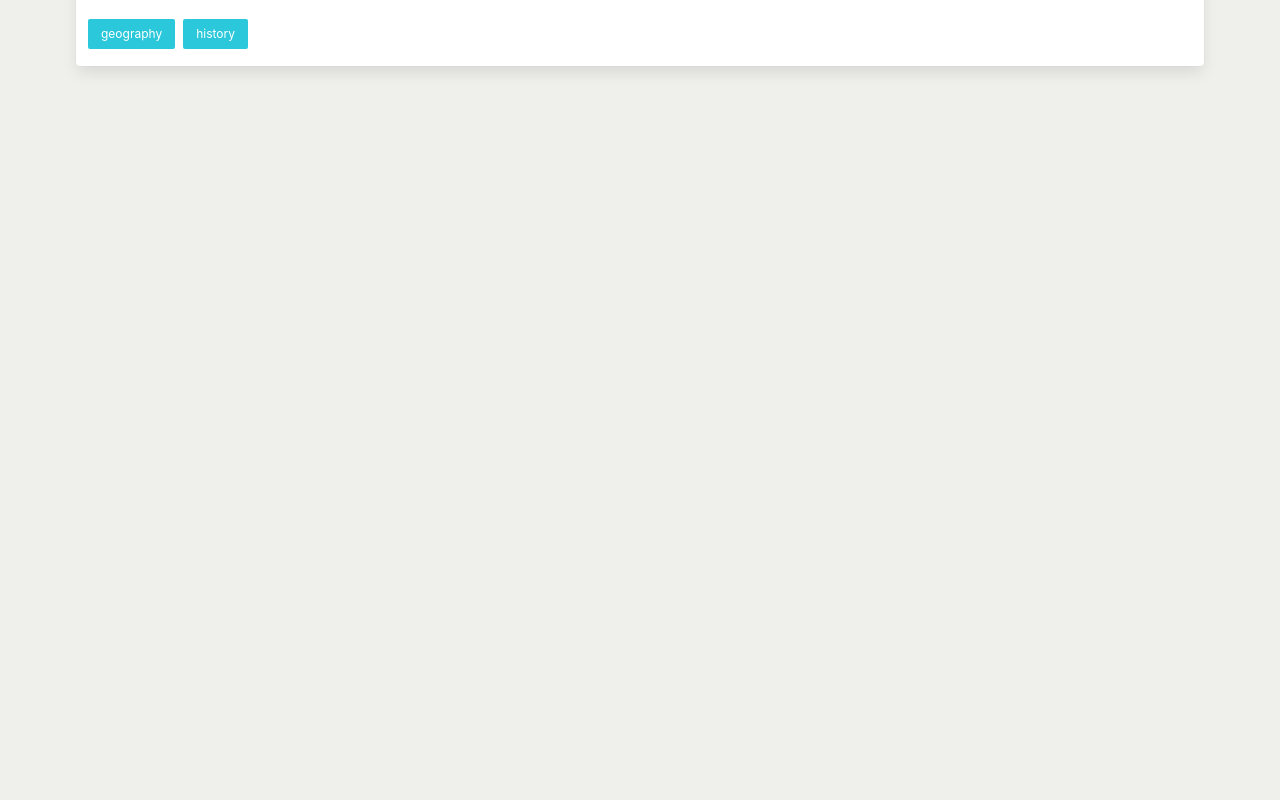
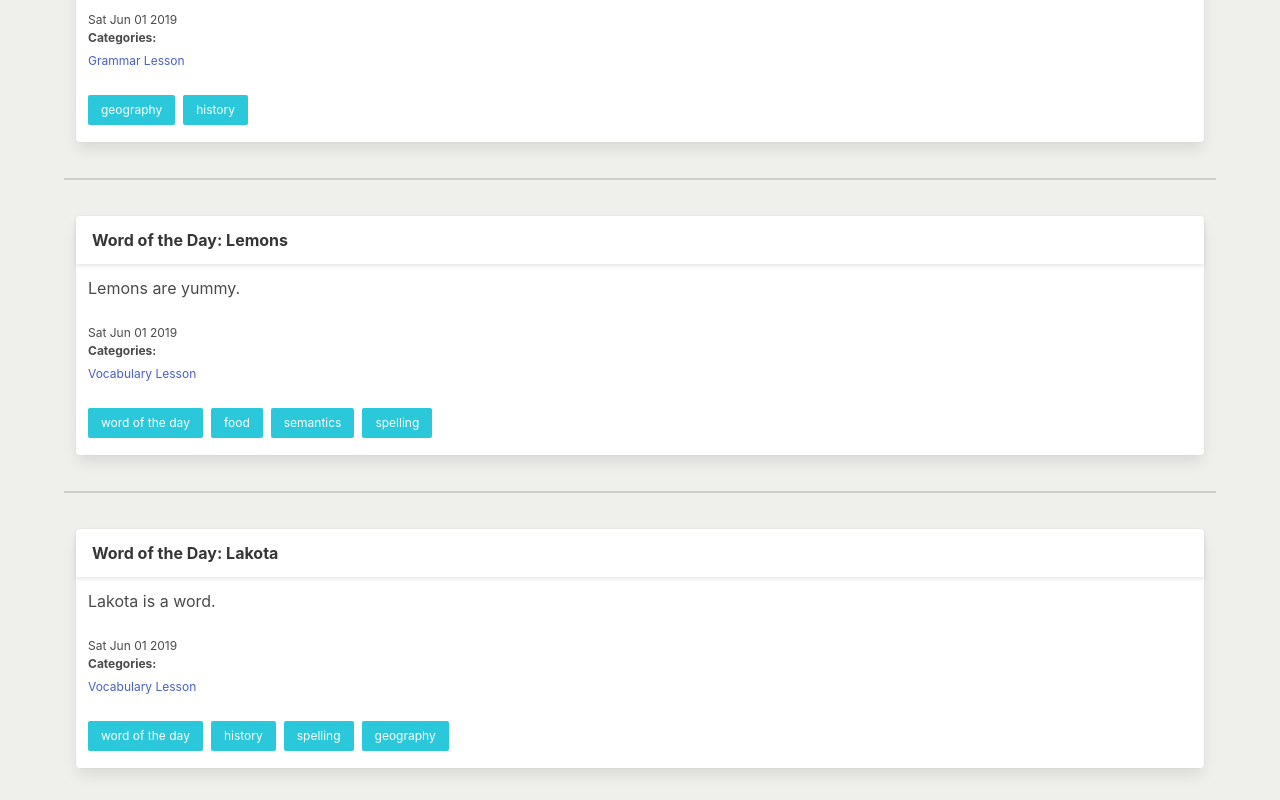
Before and after one commit to SunilRao01/Lakota-Language-Learning, a React (Create React App) app: page /posts in a window 1280 px wide. Shown: the part 1101-1901 px from the top of the page. Before the commit the page ends 1199 px from the top, so only its background shows below. Built offline with nearby package versions, Linux system fonts and the light colour scheme.

Commit message:
Implemented word of the day list, multiple search url queries for tags in filtered view

```diff
--- a/src/components/Home/Home.component.tsx
+++ b/src/components/Home/Home.component.tsx
@@ -1,4 +1,4 @@
-import React, {FC, useEffect} from 'react';
+import React, {FC, useEffect, useState} from 'react';
 import './Home.css'
 import {Post} from '../../redux/Posts/Posts.reducer';
 import {addPost, getPosts} from '../../redux/Posts/Posts.action';
@@ -23,13 +23,16 @@ interface HomeProps {
 type HomePropsWithActions = HomeProps & HomeActions
 
 const HomeComponent: FC<HomePropsWithActions> = props => {
+    const [wordOfTheDayPosts, setWordOfTheDayPosts] = useState<Post[]>([])
+
     useEffect(() => {
         props.getPosts()
+
+        setWordOfTheDayPosts(props.posts.filter(p => p.tags.includes('word of the day')))
     }, []);
 
     return (
         <div className='container'>
-
             <div className='columns is-centered'>
                 <div className='column is-narrow title-anim'>
                     <p className='title is-2'>Lakota Learning</p>
@@ -51,11 +54,12 @@ const HomeComponent: FC<HomePropsWithActions> = props => {
                 <div className='column'>
                     <div className='word-of-the-day-section'>
                         <h3 className='title is-3'>Word of the Day:</h3>
-                        <ul>
-                            <li>Word 1</li>
-                            <li>Word 2</li>
-                            <li>Word 3</li>
-                        </ul>
+                        {
+                            wordOfTheDayPosts.map((p: Post, i: number) =>
+                                <div key={i}>
+                                    <PostCard post={p} showTitleOnly={true}/>
+                                </div>)
+                        }
                     </div>
 
                     <div className='categories-section'>
--- a/src/components/PostCard/PostCard.component.tsx
+++ b/src/components/PostCard/PostCard.component.tsx
@@ -1,4 +1,4 @@
-import React, {FC} from 'react'
+import React, {FC, useEffect} from 'react'
 import {Post} from '../../redux/Posts/Posts.reducer'
 import {Link} from 'react-router-dom'
 import './PostCard.css'
@@ -7,10 +7,15 @@ import {Tag} from '../Tag/Tag.component'
 interface PostCardProps {
     post: Post,
     onClickTag?: (e: any) => void,
-    onClickCategory?: () => void
+    onClickCategory?: (e: string) => void,
+    showTitleOnly?: boolean
 }
 
 export const PostCard: FC<PostCardProps> = props => {
+    const clickFunction = (e: React.MouseEvent<HTMLAnchorElement, MouseEvent>, t: string) => {
+        e.preventDefault()
+    }
+
     return (
         <div className='column swing-in-top-bck is-full'>
             <div className='card'>
@@ -18,6 +23,7 @@ export const PostCard: FC<PostCardProps> = props => {
                     <Link to={`/post/${props.post.id}`}><p className='card-header-title'>{props.post.postTitle}</p>
                     </Link>
                 </header>
+                { !props.showTitleOnly &&
                     <div className='card-content'>
                         <div className='content'>
                             <div>{props.post.postContent}</div>
@@ -27,7 +33,8 @@ export const PostCard: FC<PostCardProps> = props => {
                             {
                                 Array.from(props.post.categories).map((c: string, i: number) => {
                                     return (<div key={i}>
-                                        <Link className='is-size-7' to={`/posts?categories=${c}`}>{`${c}`}</Link>
+                                        {props.onClickCategory &&
+                                        <a className='is-size-7' onClick={e => clickFunction(e, c)}>{`${c}`}</a>}
                                         {`${i < props.post.categories.length - 1 ? `, ` : ``}`}
                                     </div>)
                                 })
@@ -42,6 +49,7 @@ export const PostCard: FC<PostCardProps> = props => {
                             }
                         </div>
                     </div>
+                }
             </div>
         </div>
     )
--- a/src/components/TagView/FilteredPostsView.component.tsx
+++ b/src/components/TagView/FilteredPostsView.component.tsx
@@ -20,7 +20,11 @@ interface FilteredPostsViewActions {
     setFilterCategories: (newCategories: string[]) => void
 }
 
-type FilteredPostsViewProps = RouteComponentProps & FilteredPostsViewOwnProps & FilteredPostsViewActions & RouteComponentProps
+type FilteredPostsViewProps =
+    RouteComponentProps
+    & FilteredPostsViewOwnProps
+    & FilteredPostsViewActions
+    & RouteComponentProps
 
 const mapStateToProps = (state: RootState): FilteredPostsViewOwnProps => {
     return {
@@ -45,7 +49,6 @@ export const FilteredPostsViewComponent: FC<FilteredPostsViewProps> = props => {
             let result = true
 
             if (tags.length > 0) {
-                console.log('checking tags...')
                 tags.forEach(t => {
                     if (!p.tags.includes(t)) {
                         result = false
@@ -72,6 +75,7 @@ export const FilteredPostsViewComponent: FC<FilteredPostsViewProps> = props => {
         if (typeof tags === 'string') {
             tags = [tags]
         }
+        console.log(`tags form url: ${tags}`)
         tags && props.setFilterTags(tags)
 
         // Update filterState in store for categories
@@ -79,34 +83,67 @@ export const FilteredPostsViewComponent: FC<FilteredPostsViewProps> = props => {
         if (typeof categories === 'string') {
             categories = [categories]
         }
+        console.log(`cats form url: ${categories}`)
         categories && props.setFilterCategories(categories)
 
         // Update filtered posts in state
-        const fp = filterPostsByField(props.posts,tags,categories)
+        const fp = filterPostsByField(props.posts, tags, categories)
         setFilteredPosts(fp)
-    }, [props.filterTags, props.filterCategories])
+    }, [props.location.search]) // Call hook when any filter url query params change
 
     const addTagFilter = (tag: any) => {
-        props.history.push(`${props.history.location.search},${tag}`)
+        if (!props.filterTags.includes(tag)) {
+            if (props.filterTags.length === 0) {
+                let newUrl: string = props.location.pathname
+                newUrl += `&tags=${tag}`
+
+                props.history.push(newUrl)
+            } else if (props.filterTags.length === 1) {
+                let querystring: any = qs.parse(props.location.search, {arrayFormat: 'comma'})
+                console.log('current querystring', querystring)
+
+                props.history.push(`${props.location.pathname}?`
+                    + qs.stringify({
+                        tags: `${querystring['tags']},${tag}`
+                    }))
+            } else {
+                let querystring: any = qs.parse(props.location.search, {arrayFormat: 'comma'})
+                querystring['tags'].push(tag)
+
+                props.history.push(`${props.location.pathname}?`
+                    + qs.stringify(querystring, {arrayFormat: 'comma'}))
+            }
+        }
+    }
+
+    const addCategoryFilter = (category: any) => {
+        if (!props.filterCategories.includes(category)) {
+            props.history.push(`${props.history.location.search},${category}`)
+        }
     }
 
     return (
         <div className='container'>
             <div>
-                <div className='is-size-3 title'>{props.filterTags.length > 0 ? `Tags` : `Categories`}:</div>
+                <div className='is-size-3 title'>Tags:</div>
                 {
                     <div className="tags are-large">
                         {
-                            props.filterTags.length > 0
-                                ? props.filterTags.map((_, i: number) =>
-                                    <Tag key={i} text={props.filterTags[i]}/>
-                                )
-                                : Array.from(props.filterCategories).map((c: string, i: number) =>
-                                    <div key={i}>
-                                        <Link to={`/posts?categories=${c}`}>{`${c}`}</Link>
-                                        {`${i < props.filterCategories.length - 1 ? `, ` : ``}`}
-                                    </div>
-                                )
+                            props.filterTags.map((_, i: number) =>
+                                <Tag key={i} text={props.filterTags[i]}/>)
+                        }
+                    </div>
+                }
+
+                <div className='is-size-3 title'>Categories:</div>
+                {
+                    <div className="tags are-large">
+                        {
+                            Array.from(props.filterCategories).map((c: string, i: number) =>
+                                <div key={i}>
+                                    <Link to={`/posts?categories=${c}`}>{`${c}`}</Link>
+                                    {`${i < props.filterCategories.length - 1 ? `, ` : ``}`}
+                                </div>)
                         }
                     </div>
                 }
@@ -117,7 +154,7 @@ export const FilteredPostsViewComponent: FC<FilteredPostsViewProps> = props => {
             <div className='is-size-3 title'>Filtered Posts:</div>
             {
                 filteredPosts.map((p: Post, i: number) => <div key={i}>
-                    <PostCard post={p} onClickTag={addTagFilter}/>
+                    <PostCard post={p} onClickCategory={addCategoryFilter} onClickTag={addTagFilter}/>
                     {i < filteredPosts.length - 1 ? <hr/> : ``}
                 </div>)
             }
--- a/src/redux/Filter/Filter.reducer.ts
+++ b/src/redux/Filter/Filter.reducer.ts
@@ -1,4 +1,3 @@
-import {PostActionTypes} from '../Posts/Posts.action'
 import {FilterActionTypes} from './Filter.action'
 
 export interface FilterState {
--- a/src/redux/Posts/Posts.reducer.ts
+++ b/src/redux/Posts/Posts.reducer.ts
@@ -67,6 +67,34 @@ export const initialPostState: PostState = {
                 answer: 'ever was?'
             }]
         }
+    }, {
+        id: 3,
+        postTitle: 'Word of the Day: Lemons',
+        postContent: 'Lemons are yummy.',
+        creationDate: new Date(2019, 5, 1),
+        categories: ['Vocabulary Lesson'],
+        tags: ['word of the day', 'food', 'semantics', 'spelling'],
+        quizzes: {
+            questions: [{
+                question: 'What is the answer?',
+                answers: ['same', 'as it', 'ever was?'],
+                answer: 'ever was?'
+            }]
+        }
+    }, {
+        id: 4,
+        postTitle: 'Word of the Day: Lakota',
+        postContent: 'Lakota is a word.',
+        creationDate: new Date(2019, 5, 1),
+        categories: ['Vocabulary Lesson'],
+        tags: ['word of the day', 'history', 'spelling', 'geography'],
+        quizzes: {
+            questions: [{
+                question: 'What is the answer?',
+                answers: ['same', 'as it', 'ever was?'],
+                answer: 'ever was?'
+            }]
+        }
     }],
     tags: new Set([]),
     categories: new Set([])
--- a/src/store.ts
+++ b/src/store.ts
@@ -17,4 +17,8 @@ const rootReducer = combineReducers({
     filterState: filterReducer
 });
 
-export const store = createStore(rootReducer);
+export const store = createStore(
+    rootReducer,
+    (window as any).__REDUX_DEVTOOLS_EXTENSION__ &&
+    (window as any).__REDUX_DEVTOOLS_EXTENSION__()
+);
```
Lines whose indentation alone changed are shown as unchanged.
